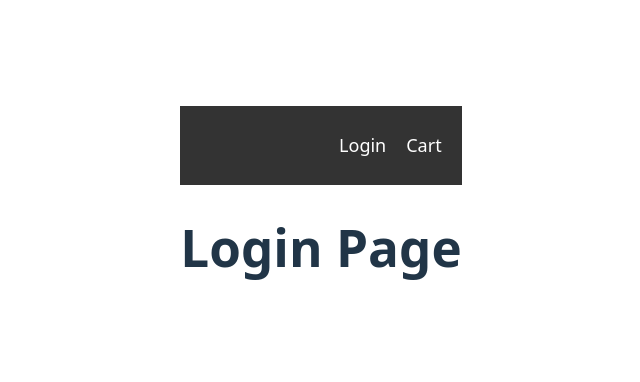
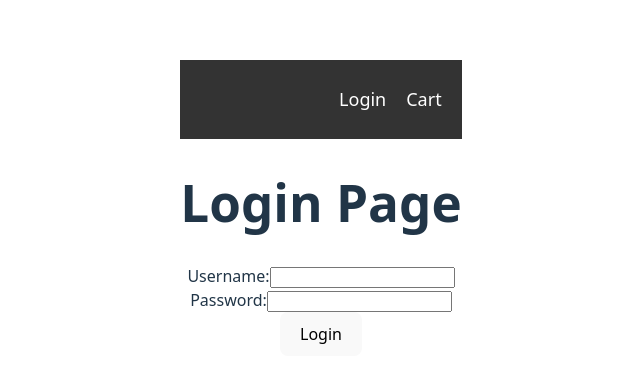
Before and after one commit to blex03/Travelers-Capstone, a React (Vite) app in the folder client/: page /login in a window 1280 px wide. Shown: the part 192-574 px from the top of the page, without its empty margins (319-959 px from the left). Built offline with nearby package versions, Linux system fonts and the light colour scheme.

Commit message:
who knows

```diff
--- a/client/src/components/Login.jsx
+++ b/client/src/components/Login.jsx
@@ -1,9 +1,71 @@
-import React from 'react'
+import React, { useState } from 'react';
+import { useNavigate } from 'react-router-dom';
 
- export const Login = () => {
+export const Login = () => {
+    const [username, setUsername] = useState('');
+    const [password, setPassword] = useState('');
+    const [message, setMessage] = useState('');
+    const navigate = useNavigate();
+
+    const handleLogin = async (event) => {
+        event.preventDefault();
+
+        try {
+            const response = await fetch('http://localhost:3000/api/login', {
+                method: 'POST',
+                headers: {
+                    'Content-Type': 'application/json'
+                },
+                body: JSON.stringify({ username, password })
+            });
+
+
+            if (response.ok) {
+                const user = await response.json();
+
+                // Store the username and other relevant data in local storage
+                localStorage.setItem('username', user.username);
+                localStorage.setItem('userId', user._id);
+                setMessage('Login successful!');
+                // Redirect to the Home page
+                navigate('/');
+            } else {
+                const errorText = await response.text();
+                setMessage(`Login failed: ${errorText}`);
+            }
+        } catch (error) {
+            console.error('Error during login:', error);
+            setMessage('An error occurred. Please try again.');
+        }
+    };
+
     return (
         <div>
             <h1>Login Page</h1>
+            <form onSubmit={handleLogin}>
+                <div>
+                    <label htmlFor="username">Username:</label>
+                    <input
+                        type="text"
+                        id="username"
+                        value={username}
+                        onChange={(e) => setUsername(e.target.value)}
+                        required
+                    />
+                </div>
+                <div>
+                    <label htmlFor="password">Password:</label>
+                    <input
+                        type="password"
+                        id="password"
+                        value={password}
+                        onChange={(e) => setPassword(e.target.value)}
+                        required
+                    />
+                </div>
+                <button type="submit">Login</button>
+            </form>
+            {message && <p>{message}</p>}
         </div>
     );
- };
+};
```
